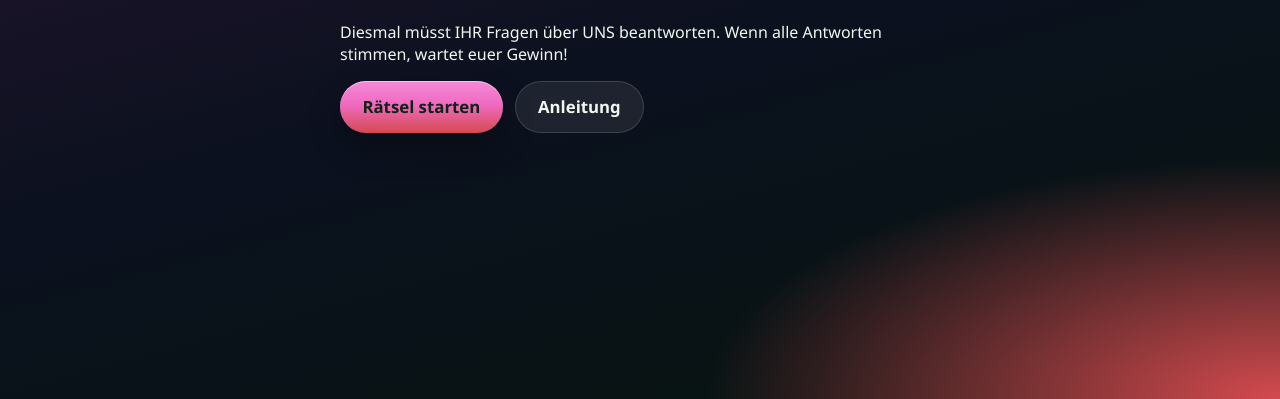
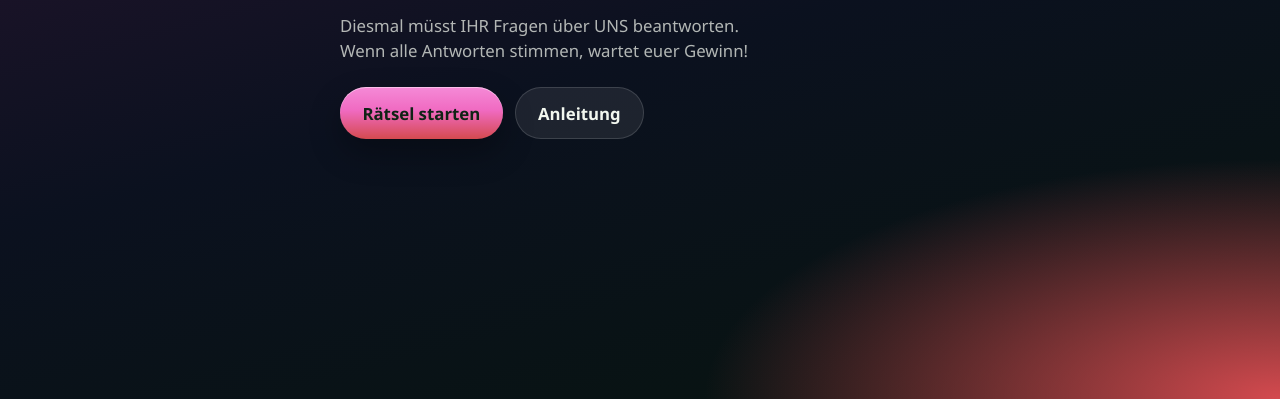
Before and after one commit to didi-moritz/wedding-2026, a plain HTML site: page index.html in a window 1280 px wide. Shown: the part 401-800 px from the top of the page. Drawn offline with Linux system fonts and the light colour scheme.

```diff
--- a/index.html
+++ b/index.html
@@ -20,7 +20,7 @@
       <p class="lede">
         Sehr gut, das Puzzle hab Ihr geschafft! Jetzt wartet noch ein Rätsel auf euch.
       </p>
-      <p>
+      <p class="lede">
         Diesmal müsst IHR Fragen über UNS beantworten.
         Wenn alle Antworten stimmen, wartet euer Gewinn!
       </p>
```
